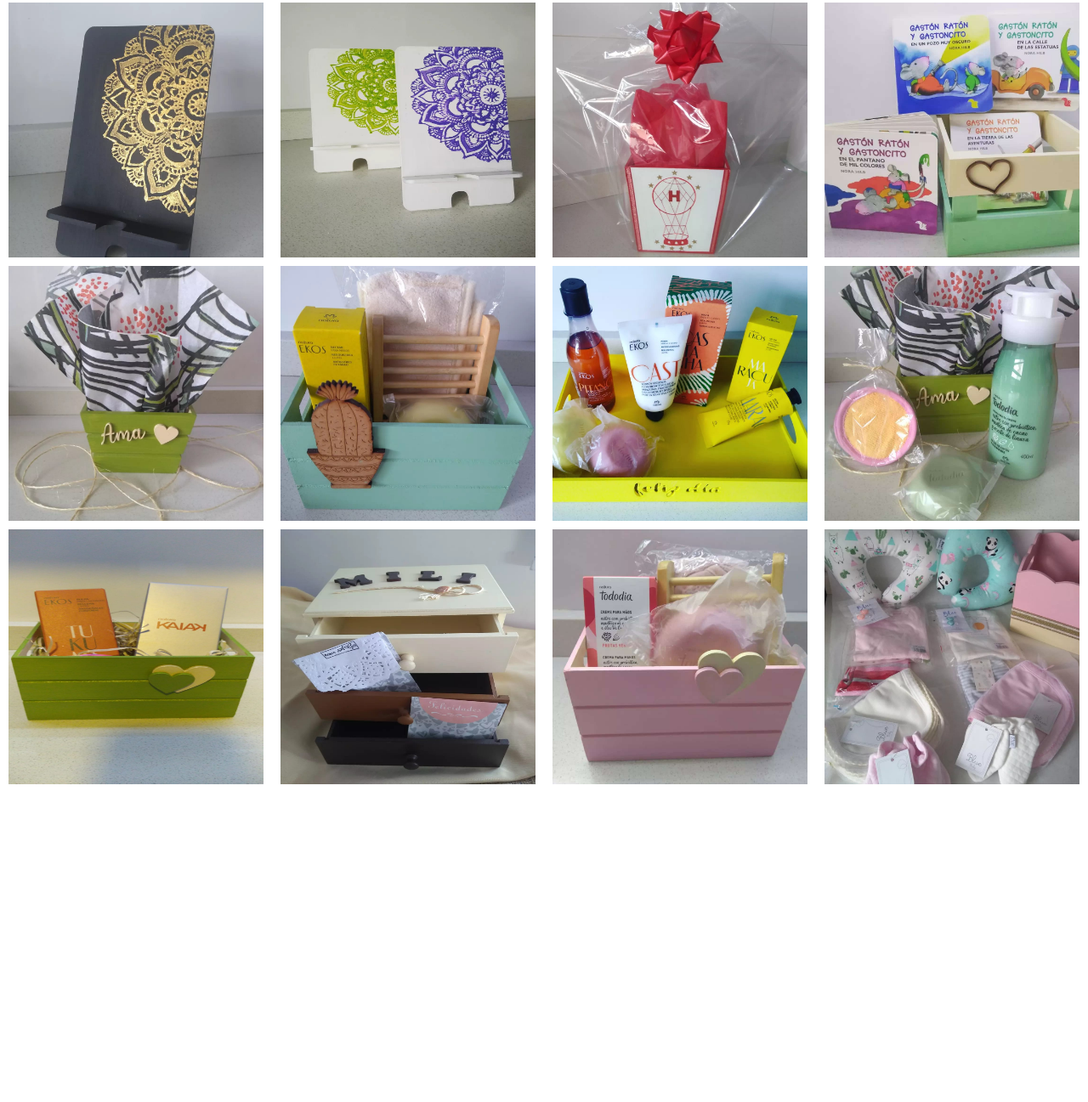
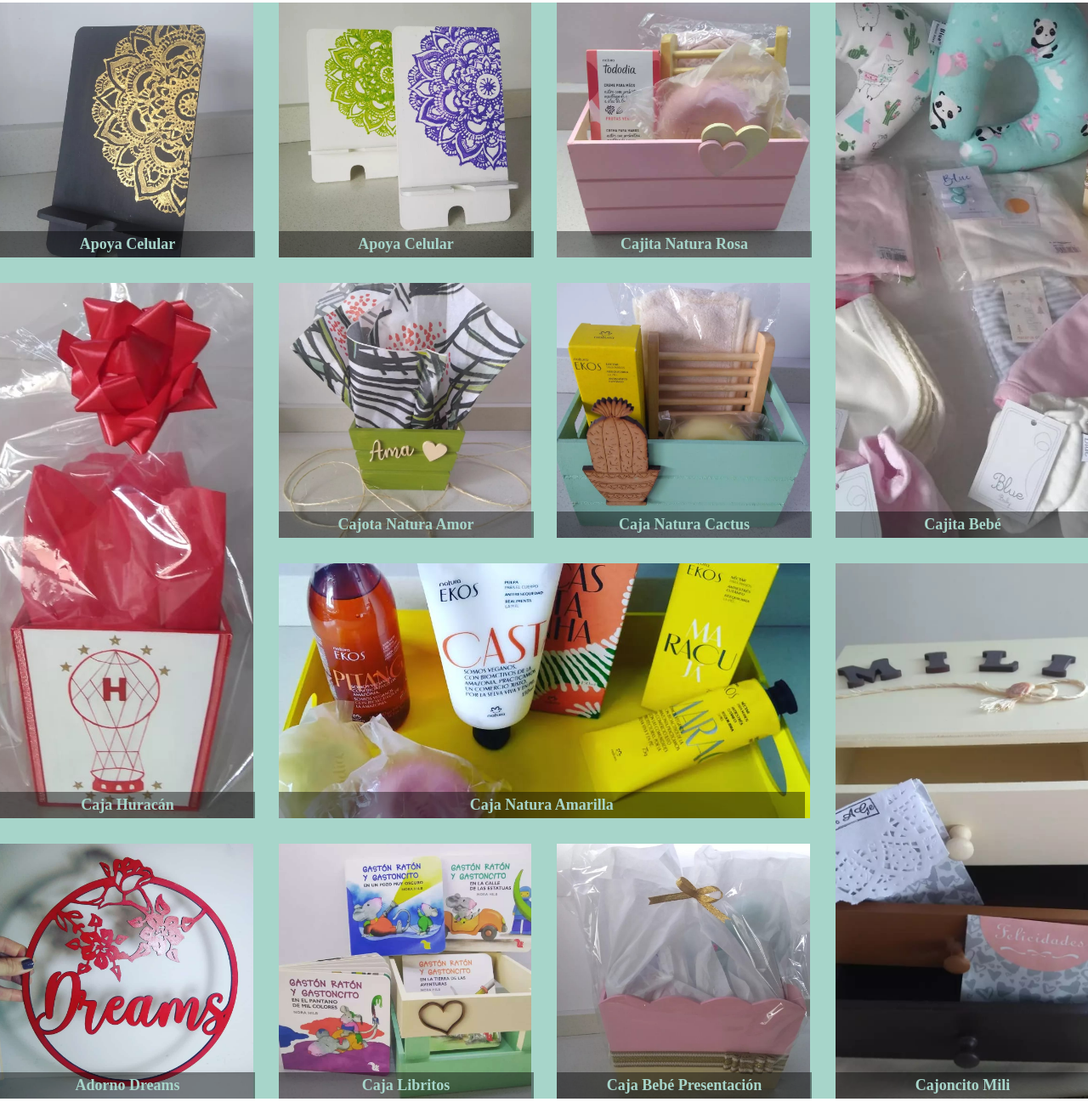
Before and after one commit to LuuSardella/Proyecto-Coder, a plain HTML site: page pages/Productos.html in a window 1280 px wide. Shown: the part 191-1488 px from the top of the page at 85% size. Before the commit the page ends 1124 px from the top, so only its background shows below. Drawn offline with Linux system fonts and the light colour scheme; a web font is replaced by a local one.

Commit message:
grid y trans

```diff
--- a/css/style.css
+++ b/css/style.css
@@ -33,8 +33,21 @@
     display: flex;
     justify-content:space-evenly;
     align-items:flex-end;
+    position: absolute;
 }
-
+header nav ul li a {
+    position: absolute;
+    color: rgb(144, 127, 255);
+    background-color: rgba(246, 240, 240, 0.501);
+    border-radius: 25%;
+    bottom: 0;
+    padding: 10px;
+    transition-duration: 1s;
+}
+header nav ul li a:hover{
+    color: black;
+    border-radius: 10%;
+}
 
 .información{font-family:'Passions Conflict', cursive;
             font-size:60px;
@@ -51,7 +64,7 @@
     right: 3%;
     bottom: 5%;
 }
-.fila1{
+/* .fila1{
     display:flex;
     justify-content: space-between;
     margin: 10px;
@@ -64,7 +77,7 @@
 .fila3{
     display:flex;
     justify-content: space-between;
-    margin: 10px;
+    margin: 10px; */
 }
 .amigos h4{
     font-size: medium;
@@ -105,3 +118,91 @@
     width: 25%;
     height: 12vh;
 }
+
+.Galeria div img{
+    width: 100%;
+    height: 100%;
+    object-fit: cover;
+}
+.Galeria{
+    background-color: rgb(167, 213, 202);
+    width: 100%;
+    margin-top: 10px;
+    display:grid;
+    grid-template-columns: repeat(4, 1fr);
+    grid-auto-rows: 300px;
+    gap: 30px;
+
+}
+.grid-item-img8{
+    grid-column: span 2;
+    position: relative;
+}
+.grid-item-img8 h3{
+    position:absolute;
+    bottom: 0;
+    color: rgb(167, 213, 202);
+    background-color: rgba(0, 0, 0, 0.425);
+    width: 97.5%;
+    font-size: 18px;
+    text-align: center;
+    padding: 5px;
+}
+.grid-item-img4{
+    grid-row: span 2;
+    position: relative;
+}
+.grid-item-img4 h3{
+    position:absolute;
+    bottom: 0;
+    color: rgb(167, 213, 202);
+    background-color: rgba(0, 0, 0, 0.425);
+    width: 97.5%;
+    font-size: 18px;
+    text-align: center;
+    padding: 5px;
+}
+
+.grid-item-mili{
+    grid-row: span 2;
+    position: relative;
+}
+.grid-item-mili h3{
+    position:absolute;
+    bottom: 0;
+    color: rgb(167, 213, 202);
+    background-color: rgba(0, 0, 0, 0.425);
+    width: 97.5%;
+    font-size: 18px;
+    text-align: center;
+    padding: 5px;
+}
+.grid-item-huracan{
+    grid-row: span 2;
+    position: relative;
+}
+.grid-item-huracan h3{
+    position:absolute;
+    bottom: 0;
+    color: rgb(167, 213, 202);
+    background-color: rgba(0, 0, 0, 0.425);
+    width: 97.5%;
+    font-size: 18px;
+    text-align: center;
+    padding: 5px;
+}
+.grid-item{
+    position: relative;
+}
+.grid-item h3{
+    position:absolute;
+    bottom: 0;
+    color: rgb(167, 213, 202);
+    background-color: rgba(0, 0, 0, 0.425);
+    width: 97.5%;
+    font-size: 18px;
+    text-align: center;
+    padding: 5px;
+
+
+}
--- a/pages/Productos.html
+++ b/pages/Productos.html
@@ -22,12 +22,61 @@
     </header>
     <main>
         <section class="Galeria">
-            <div class="fila1">
+            <div class="grid-item">
+                <img src="../img/apoya Celu 1.jpeg" alt="">
+                <h3>Apoya Celular</h3>
+            </div>
+            <div class="grid-item">
+                <img src="../img/apoya celu 2.jpeg" alt="">
+                <h3>Apoya Celular</h3>
+            </div>
+            <div class="grid-item">
+                <img src="../img/caja 5.jpeg" alt="">
+                <h3>Cajita Natura Rosa</h3>
+            </div>
+            <div class="grid-item-img4">
+                <img src="../img/caja bebe.jpeg" alt="">
+                <h3>Cajita Bebé</h3>
+            </div>
+            <div class="grid-item-huracan">
+                <img src="../img/caja huracan.jpeg" alt="">
+                <h3>Caja Huracán</h3>
+            </div>
+            <div class="grid-item">
+                <img src="../img/Caja Natura 1.jpeg" alt="">
+                <h3>Cajota Natura Amor</h3>
+            </div>
+            <div class="grid-item">
+                <img src="../img/caja natura 2.jpeg" alt="">
+                <h3>Caja Natura Cactus</h3>
+            </div>
+            <div class="grid-item-img8">
+                <img src="../img/caja natura 3.jpeg" alt="">
+                <h3>Caja Natura Amarilla</h3>
+            </div>
+            <div class="grid-item-mili">
+                <img src="../img/cajoncito.jpeg" alt="">
+                <h3>Cajoncito Mili</h3>
+            </div>
+            <div class="grid-item">
+                <img src="../img/WhatsApp Image 2022-09-22 at 11.08.37 AM (1).jpeg" alt="">
+                <h3>Adorno Dreams</h3>
+            </div>
+            <div class="grid-item">
+                <img src="../img/caja libritos.jpeg" alt="">
+                <h3>Caja Libritos</h3>
+            </div>
+            <div class="grid-item">
+                <img src="../img/WhatsApp Image 2022-09-22 at 11.09.59 AM (1).jpeg" alt="">
+                <h3>Caja Bebé Presentación</h3>
+            </div>
+            <!-- <div class="fila1">
                 <img src="../img/apoya Celu 1.jpeg" alt=""width="300" height="300"/>
                 <img src="../img/apoya celu 2.jpeg" alt=""width="300" height="300"/>
                 <img src="../img/caja huracan.jpeg" alt=""width="300" height="300"/>
                 <img src="../img/caja libritos.jpeg" alt=""width="300" height="300"/>
             </div>
+
             <div class="fila2">
                 <img src="../img/Caja Natura 1.jpeg" alt=""width="300" height="300"/>
                 <img src="../img/caja natura 2.jpeg" alt=""width="300" height="300"/>
@@ -40,7 +89,7 @@
                 <img src="../img/caja 5.jpeg" alt=""width="300" height="300"/>
                 <img src="../img/caja bebe.jpeg" alt=""width="300" height="300"/>
             </div>
-
+            -->
 
         </section>
     </main>
```
Also changed, not shown: 1 other file.
